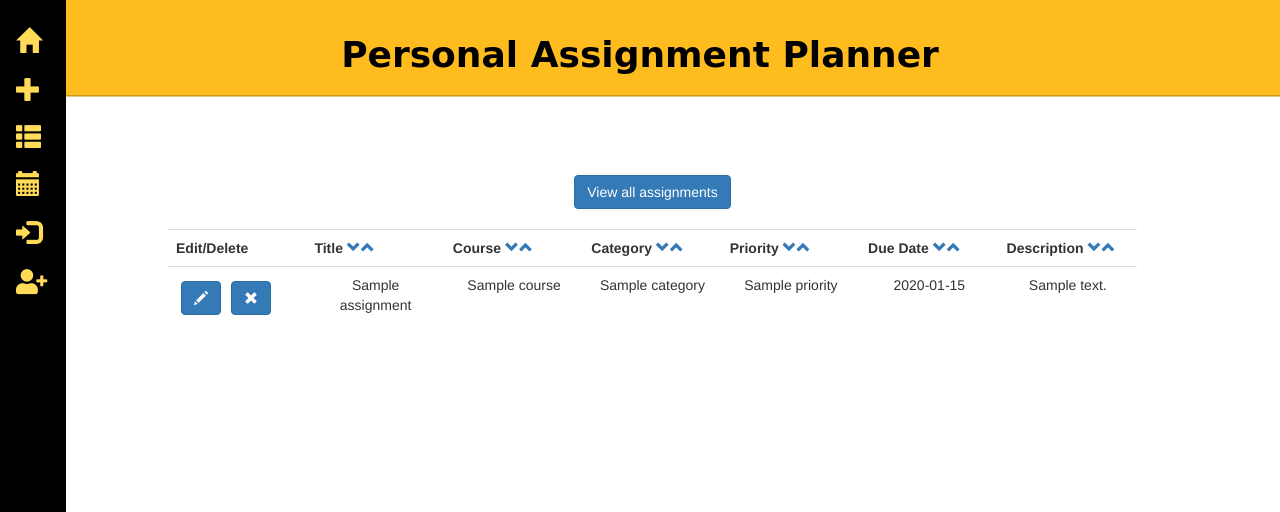
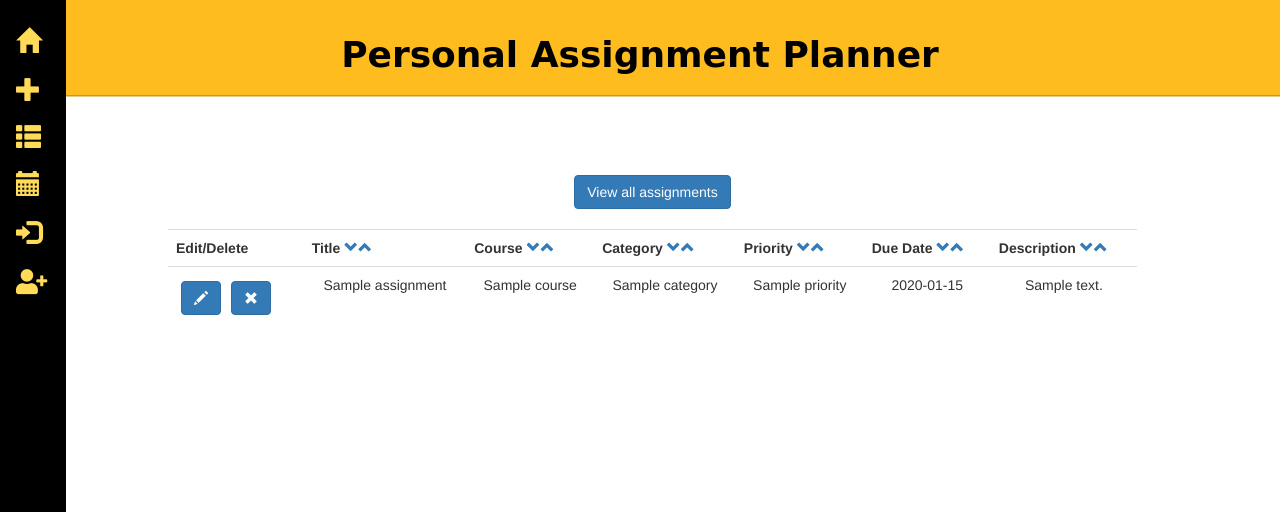
Before and after one commit to Jemimahh/project-assignmentplanner-v2, a Flask app: template templates/full_view.html in a window 1280 px wide. Shown: the top 512 px of the page. Run offline with Flask 2, Linux system fonts and the light colour scheme; the template is opened without the code that fills it: most values are stand-ins (such as "Sample title", 1, 10 or a date in 2020); some libraries are stand-ins or nearby versions; some web fonts are replaced.

Commit message:
Minor changes in full_view page

```diff
--- a/templates/full_view.html
+++ b/templates/full_view.html
@@ -38,7 +38,7 @@
 <a href="./assignments"><button type="button" class="btn btn-primary">View all assignments</button></a>
 
 <br><br>
-    <table class="table" style="table-layout: fixed; word-wrap: break-word">
+    <table class="table">
 
             <tr>
                 <th>Edit/Delete </th>
```
